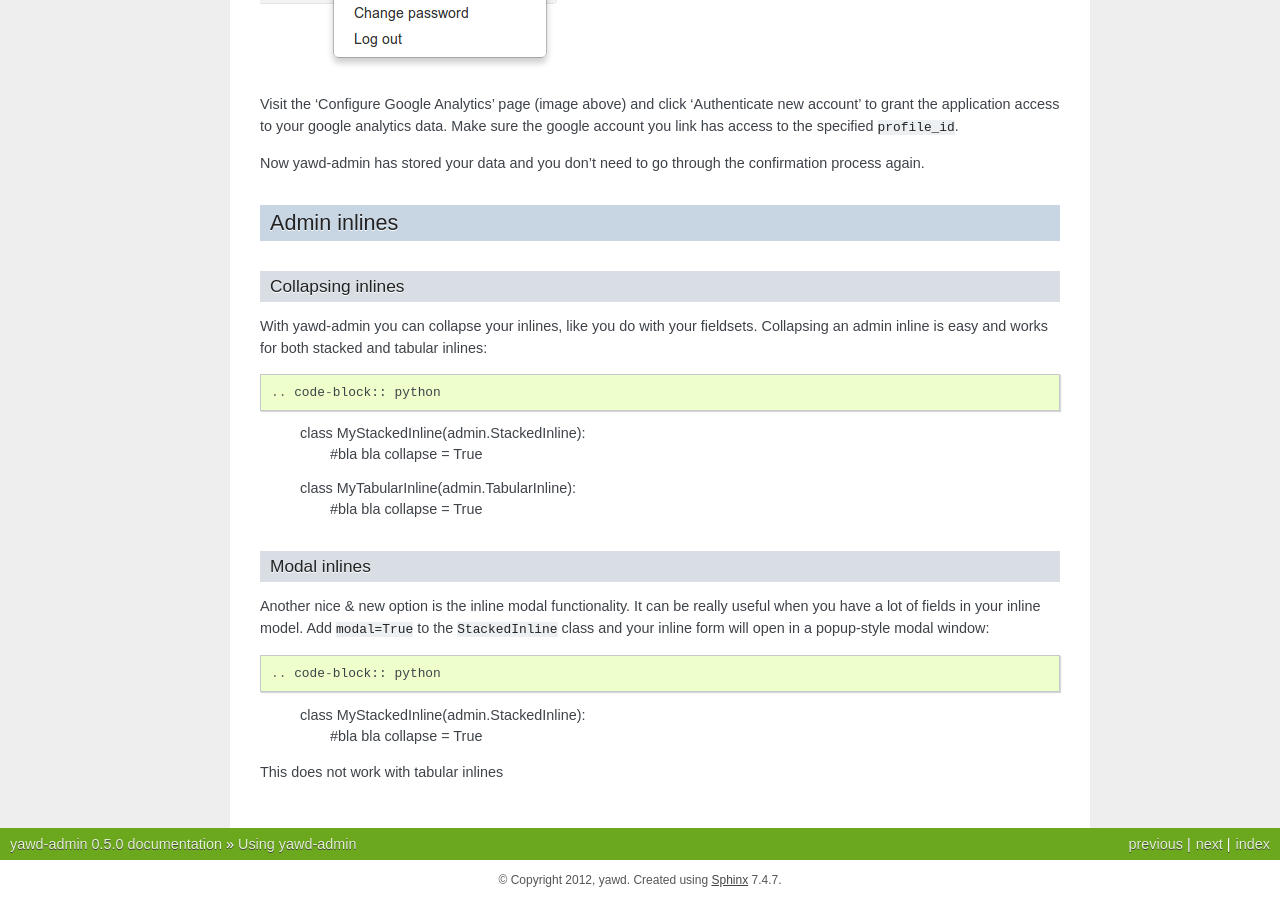
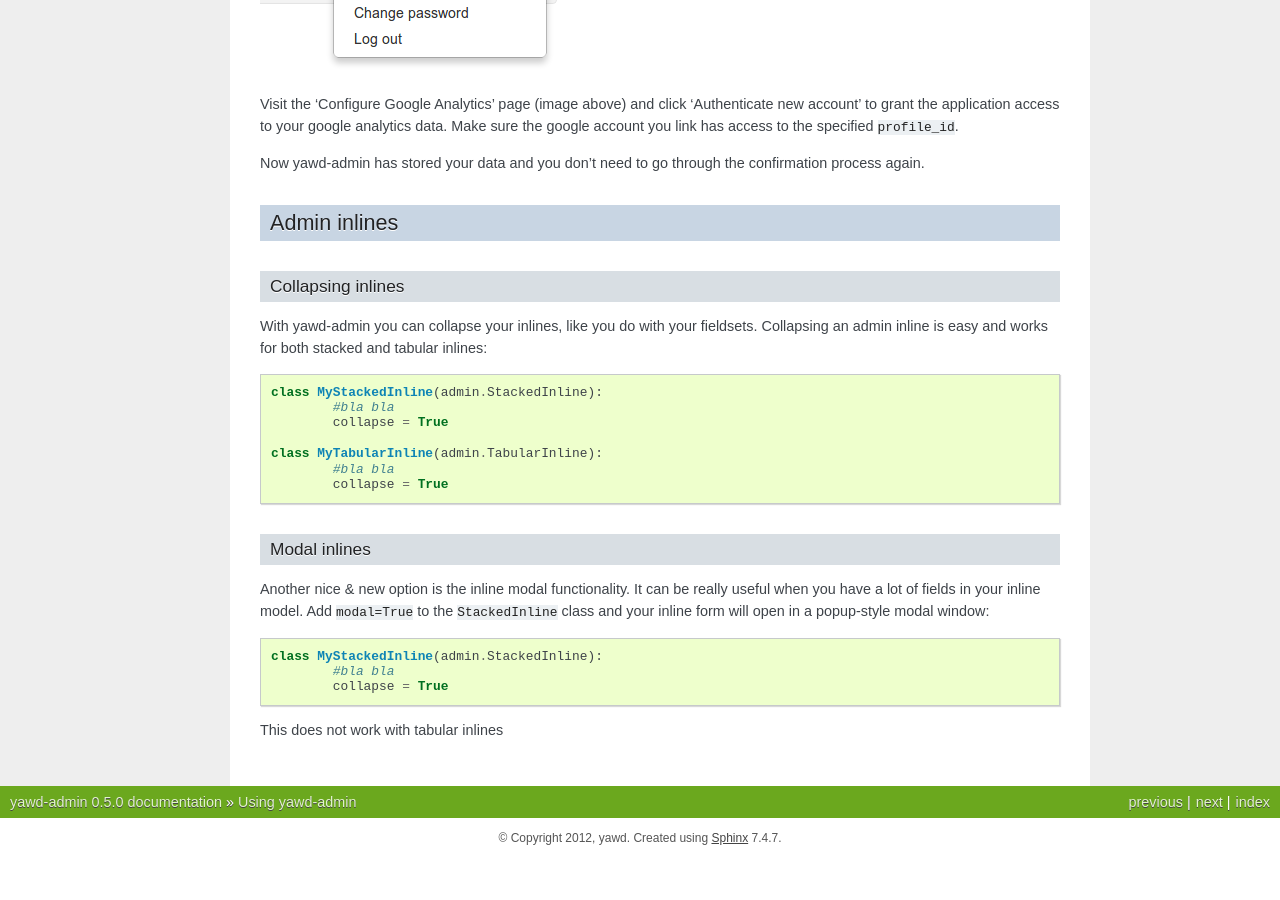
Before and after one commit to ppetrid/yawd-admin, a Sphinx documentation site: the page built from docs/usage.rst, in a window 1280 px wide and 900 px high, scrolled down 6288 px. Built offline with Sphinx 7.4.7, drawn with Linux system fonts in a browser that asks for light colours; after the commit the page ends 7146 px from its top, so only the background shows below that.

Commit message:
typo fix

```diff
--- a/docs/usage.rst
+++ b/docs/usage.rst
@@ -345,7 +345,7 @@
 
 With yawd-admin you can collapse your inlines, like you do with
 your fieldsets. Collapsing an admin inline is easy and works for
-both stacked and tabular inlines::
+both stacked and tabular inlines:
 
 .. code-block:: python
 
@@ -363,7 +363,7 @@
 Another nice & new option is the inline modal functionality. It can
 be really useful when you have a lot of fields in your inline model. Add
 ``modal=True`` to the ``StackedInline`` class and your inline form will
-open in a popup-style modal window::
+open in a popup-style modal window:
 
 .. code-block:: python
 
```
